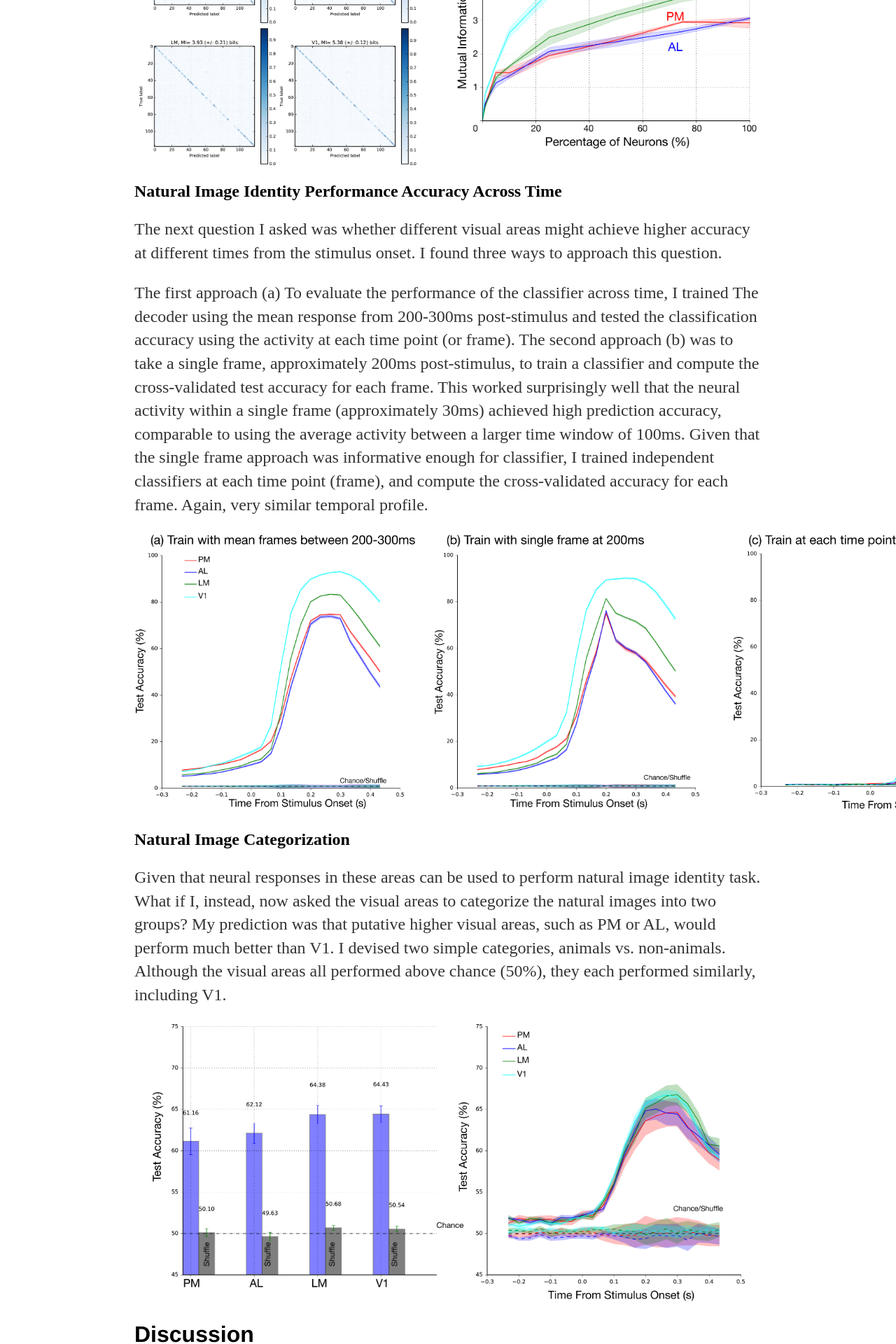
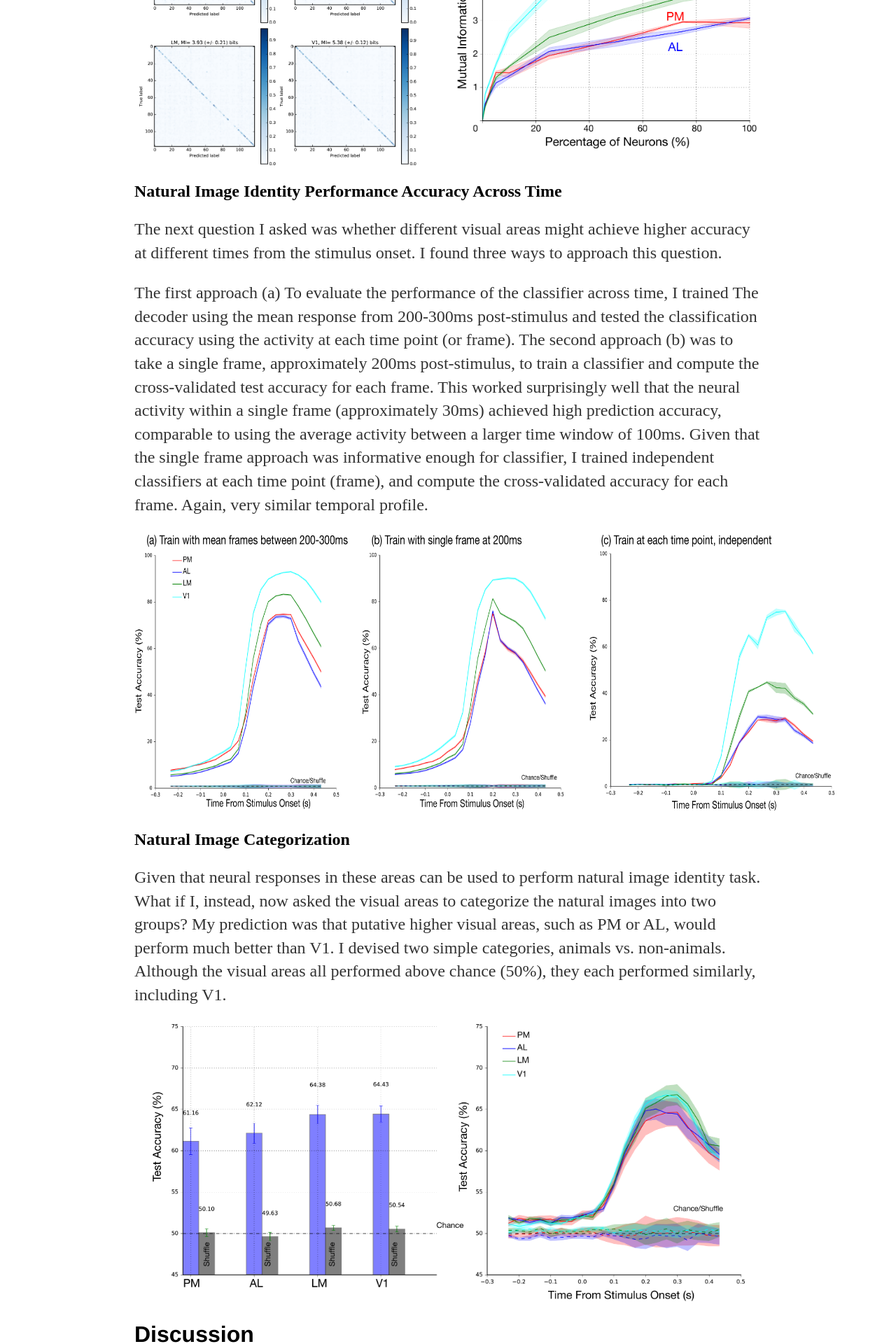
Before and after one commit to kachiO/kachio.github.io, a Jekyll site: the page built from _posts/2016-12-10-Decoding-Identity-of-Natural-Images.markdown, in a window 1280 px wide. Shown: the part 4170-6090 px from the top of the page at 70% size. Built offline with Jekyll 4.4.1, drawn with Linux system fonts in a browser that asks for light colours.

Commit message:
Update 2016-12-10-Decoding-Identity-of-Natural-Images.markdown

```diff
--- a/_posts/2016-12-10-Decoding-Identity-of-Natural-Images.markdown
+++ b/_posts/2016-12-10-Decoding-Identity-of-Natural-Images.markdown
@@ -55,7 +55,7 @@ The next question I asked was whether different visual areas might achieve highe
 
 The first approach (a) To evaluate the performance of the classifier across time, I trained The decoder using the mean response from 200-300ms post-stimulus and tested the classification accuracy using the activity at each time point (or frame). The second approach (b) was to take a single frame, approximately 200ms post-stimulus, to train a classifier and compute the cross-validated test accuracy for each frame. This worked surprisingly well that the neural activity within a single frame (approximately 30ms) achieved high prediction accuracy, comparable to using the average activity between a larger time window of 100ms. Given that the single frame approach was informative enough for classifier, I trained independent classifiers at each time point (frame), and compute the cross-validated accuracy for each frame. Again, very similar temporal profile.
 
-<center><img src="/assets/blog/natural_image_identity/accuracy_across_time_all.png" height="400" title="Performance across time"></center>
+<center><img src="/assets/blog/natural_image_identity/accuracy_across_time_all.png" width = "1000" height="400" title="Performance across time"></center>
 
 <h2>Natural Image Categorization</h2>
 Given that neural responses in these areas can be used to perform natural image identity task. What if I, instead, now asked the visual areas to categorize the natural images into two groups? My prediction was that putative higher visual areas, such as PM or AL, would perform much better than V1. I devised two simple categories, animals vs. non-animals. Although the visual areas all performed above chance (50%), they each performed similarly, including V1.
```
